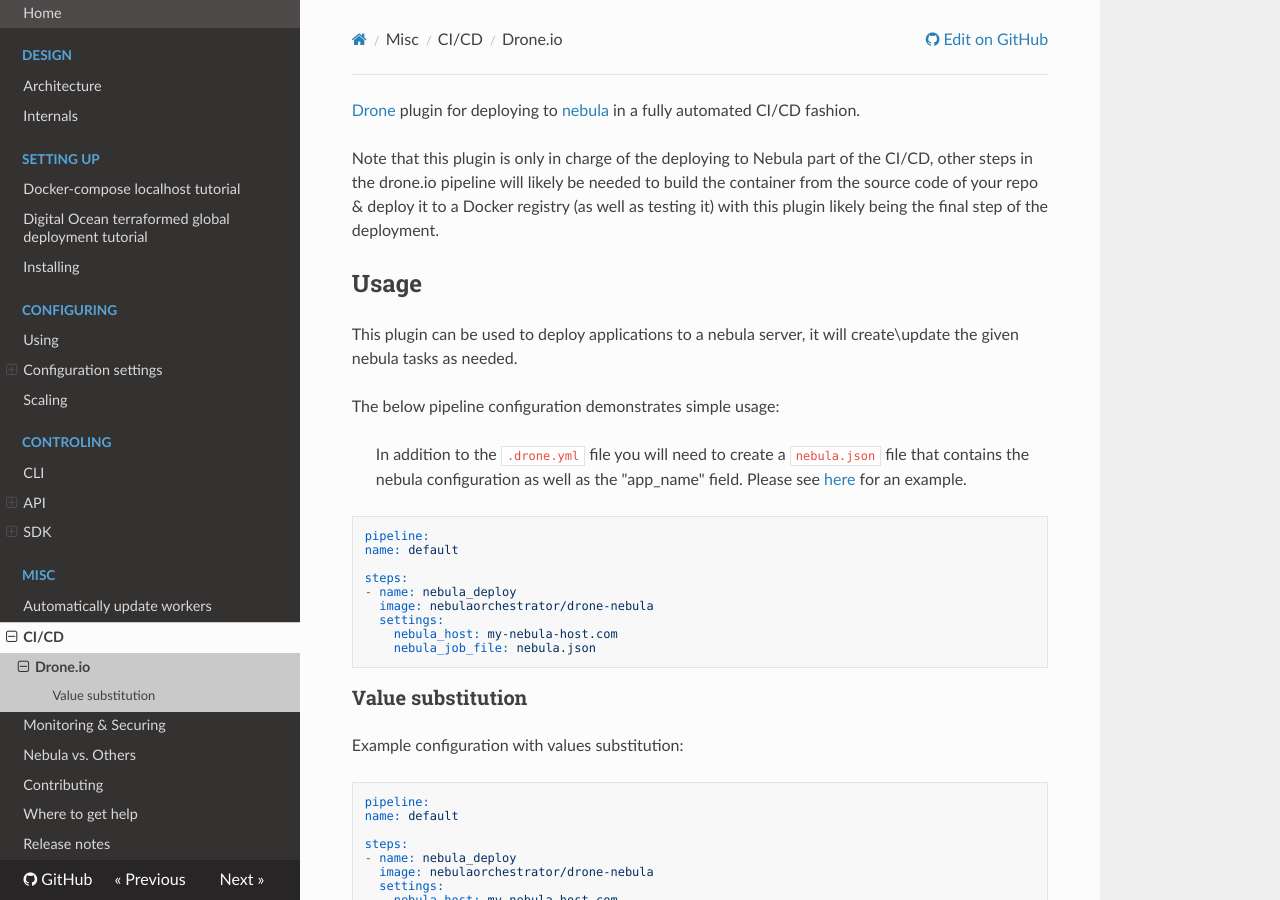
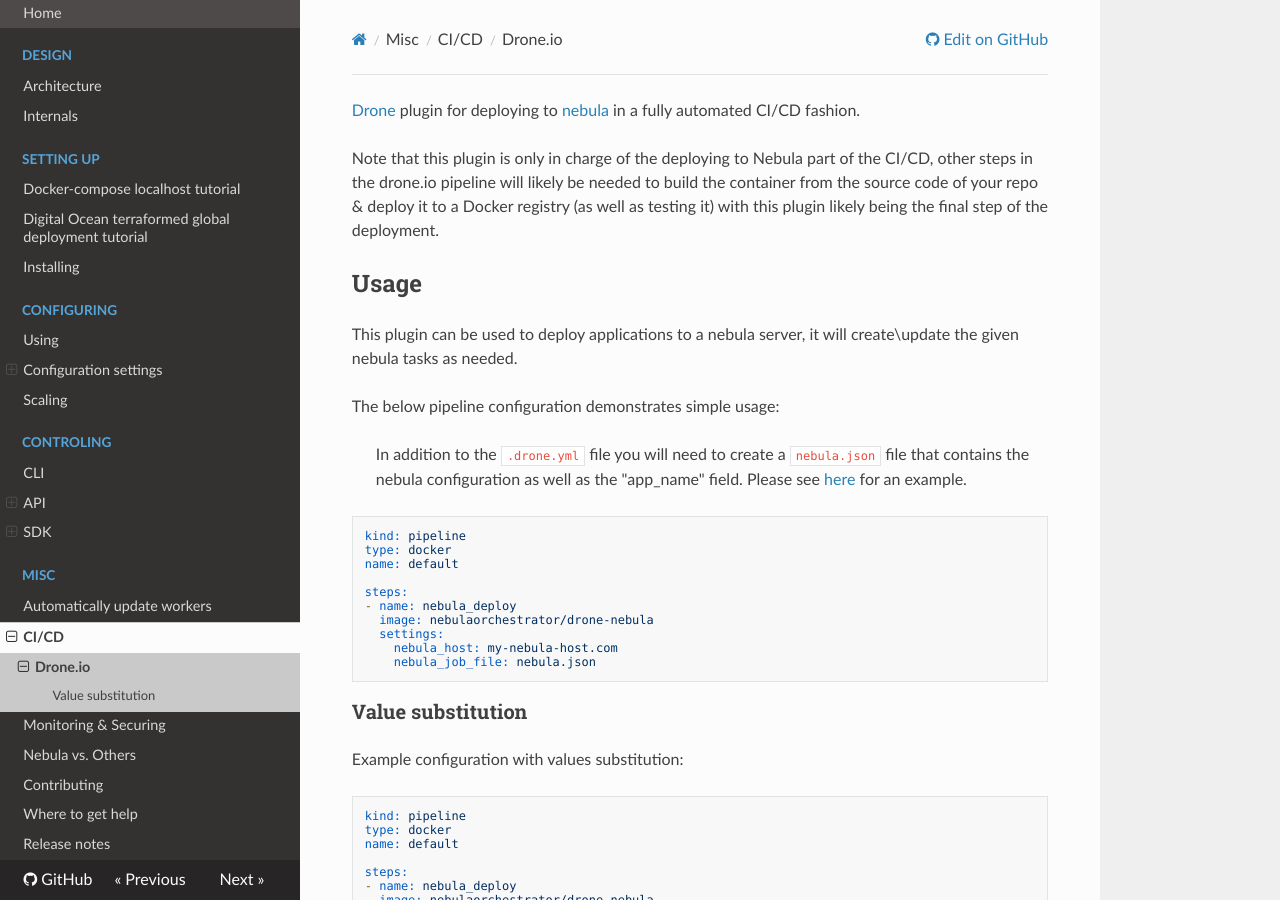
Before and after one commit to nebula-orchestrator/docs, an MkDocs documentation site: the page built from docs/ci-cd/drone.md, in a window 1280 px wide and 900 px high. Built offline with MkDocs 1.6.1, drawn with Linux system fonts in a browser that asks for light colours; nearby versions of some CDN libraries.

Commit message:
better compliance with .drone.yml syntax

````diff
--- a/docs/ci-cd/drone.md
+++ b/docs/ci-cd/drone.md
@@ -11,7 +11,8 @@
 > In addition to the `.drone.yml` file you will need to create a `nebula.json` file that contains the nebula configuration as well as the "app_name" field. Please see [here](test/test_files/nebula.json) for an example.
 
 ```yaml
-pipeline:
+kind: pipeline
+type: docker
 name: default
 
 steps:
@@ -26,7 +27,8 @@
 
 Example configuration with values substitution:
 ```yaml
-pipeline:
+kind: pipeline
+type: docker
 name: default
 
 steps:
````
